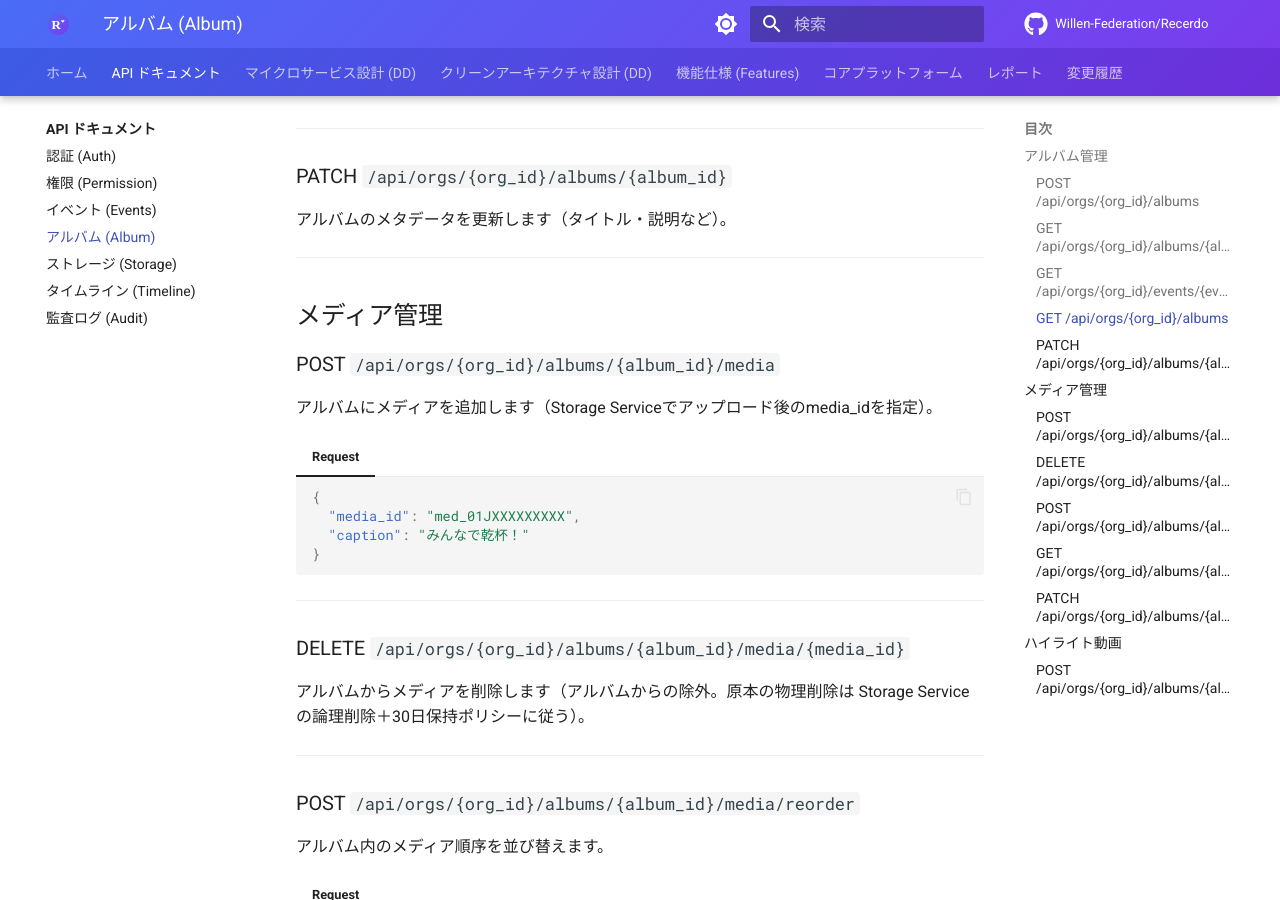
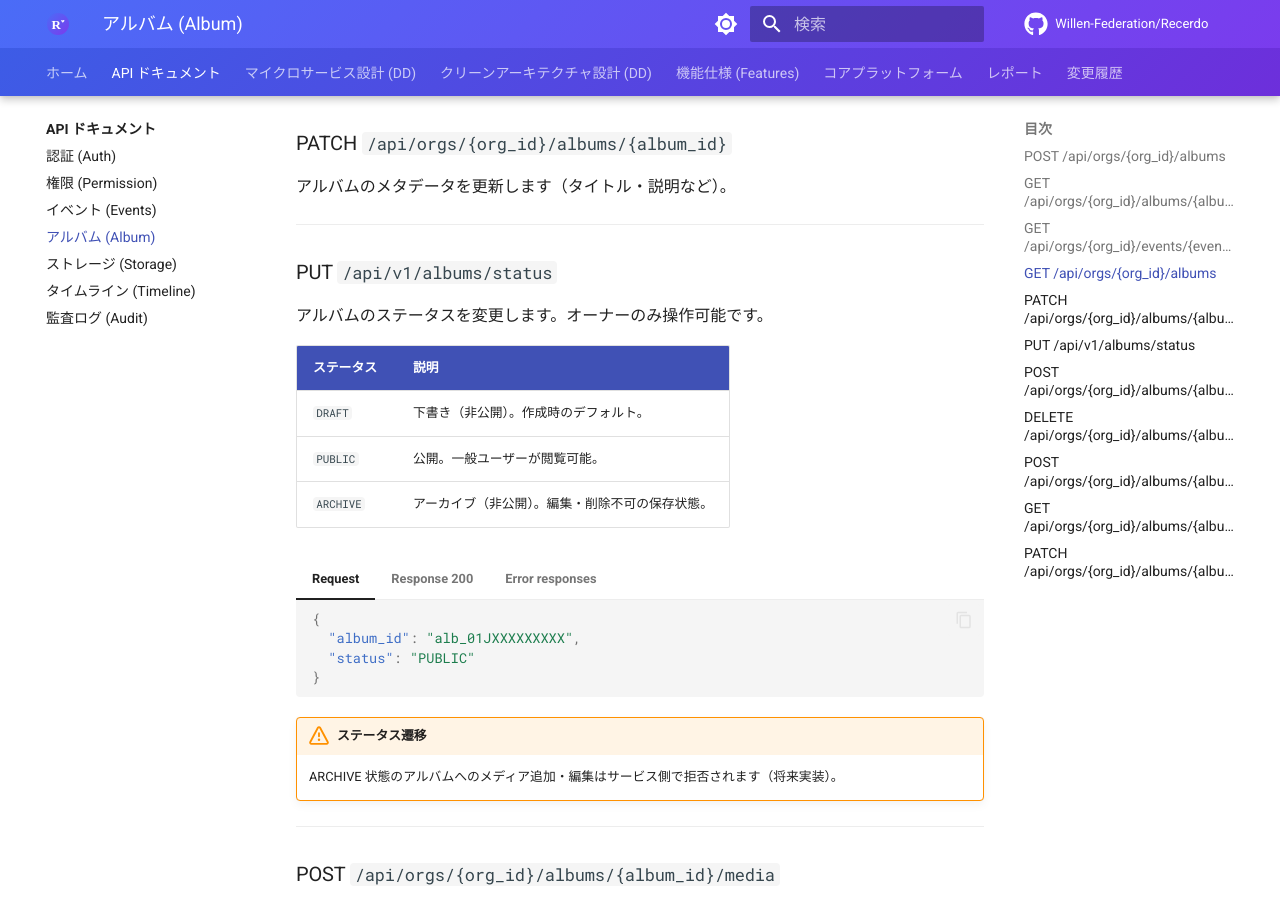
Before and after one commit to Willen-Federation/Recerdo-Developers-Docs, an MkDocs documentation site: the page built from docs/api/album.md, in a window 1280 px wide and 900 px high, scrolled down 1130 px. Built offline with MkDocs 1.6.1 and Material for MkDocs 9.7.7, drawn with Linux system fonts in a browser that asks for light colours; comment, search, counter and statistics services are not loaded; some of the changed text lies outside the part shown.

Commit message:
docs: add PUT /api/v1/albums/status endpoint documentation

````diff
--- a/docs/api/album.md
+++ b/docs/api/album.md
@@ -1,13 +1,10 @@
-# Album API
+---
 
 `recerdo-album` が提供するアルバム・メディア管理APIです。
 
 ---
 
-## アルバム管理
-
 ### POST `/api/orgs/{org_id}/albums`
-
 アルバムを新規作成します。
 
 === "Request"
@@ -38,19 +35,16 @@
 ---
 
 ### GET `/api/orgs/{org_id}/albums/{album_id}`
-
 アルバム詳細を取得します。
 
 ---
 
 ### GET `/api/orgs/{org_id}/events/{event_id}/album`
-
 イベントに紐づくアルバムを取得します。
 
 ---
 
 ### GET `/api/orgs/{org_id}/albums`
-
 組織のアルバム一覧を取得します。
 
 **クエリパラメータ**
@@ -63,15 +57,53 @@
 ---
 
 ### PATCH `/api/orgs/{org_id}/albums/{album_id}`
-
 アルバムのメタデータを更新します（タイトル・説明など）。
 
 ---
 
-## メディア管理
+### PUT `/api/v1/albums/status`
+
+アルバムのステータスを変更します。オーナーのみ操作可能です。
+
+| ステータス | 説明 |
+|---|---|
+| `DRAFT` | 下書き（非公開）。作成時のデフォルト。 |
+| `PUBLIC` | 公開。一般ユーザーが閲覧可能。 |
+| `ARCHIVE` | アーカイブ（非公開）。編集・削除不可の保存状態。 |
+
+=== "Request"
+
+    ```json
+    {
+      "album_id": "alb_01JXXXXXXXXX",
+      "status": "PUBLIC"
+    }
+    ```
+
+=== "Response 200"
+
+    ```json
+    {
+      "album_id": "alb_01JXXXXXXXXX",
+      "status": "PUBLIC"
+    }
+    ```
+
+=== "Error responses"
+
+    | コード | 理由 |
+    |---|---|
+    | 400 | `album_id` 未指定 / `status` が無効な値 |
+    | 401 | 未認証 |
+    | 403 | オーナー以外が操作しようとした |
+    | 404 | アルバムが存在しない |
+
+!!! warning "ステータス遷移"
+    ARCHIVE 状態のアルバムへのメディア追加・編集はサービス側で拒否されます（将来実装）。
+
+---
 
 ### POST `/api/orgs/{org_id}/albums/{album_id}/media`
-
 アルバムにメディアを追加します（Storage Serviceでアップロード後のmedia_idを指定）。
 
 === "Request"
@@ -86,13 +118,11 @@
 ---
 
 ### DELETE `/api/orgs/{org_id}/albums/{album_id}/media/{media_id}`
-
 アルバムからメディアを削除します（アルバムからの除外。原本の物理削除は Storage Service の論理削除＋30日保持ポリシーに従う）。
 
 ---
 
 ### POST `/api/orgs/{org_id}/albums/{album_id}/media/reorder`
-
 アルバム内のメディア順序を並び替えます。
 
 === "Request"
@@ -110,7 +140,6 @@
 ---
 
 ### GET `/api/orgs/{org_id}/albums/{album_id}/media`
-
 アルバムのメディア一覧を取得します。Live Photo はペアリング済みの画像+動画を **1件のメディア** として返却します（UI上も1カード扱い）。
 
 === "Response 200"
@@ -145,17 +174,12 @@
 ---
 
 ### PATCH `/api/orgs/{org_id}/albums/{album_id}/media/{media_id}`
-
 メディアのキャプションを更新します。
 
 ---
 
-## ハイライト動画
-
 !!! info "ユーザー選択方式"
     ハイライト動画は **自動生成しません**。ユーザーが `media_ids[]` を明示的に選択して作成します。
-
-### POST `/api/orgs/{org_id}/albums/{album_id}/highlights`
 
 アルバム内メディアから **ユーザーが選択した** メディアでハイライト動画を生成します。
 
````
